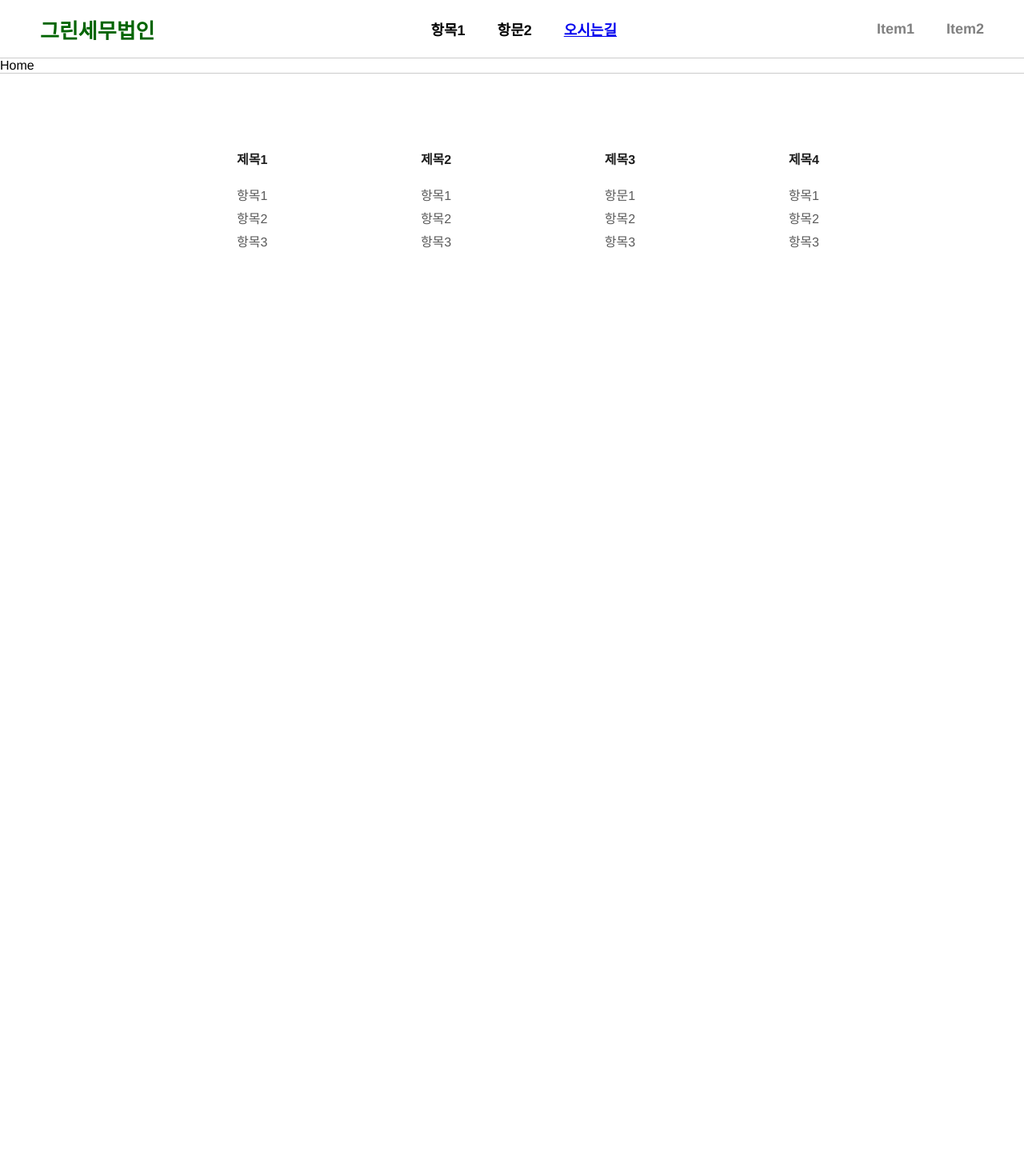
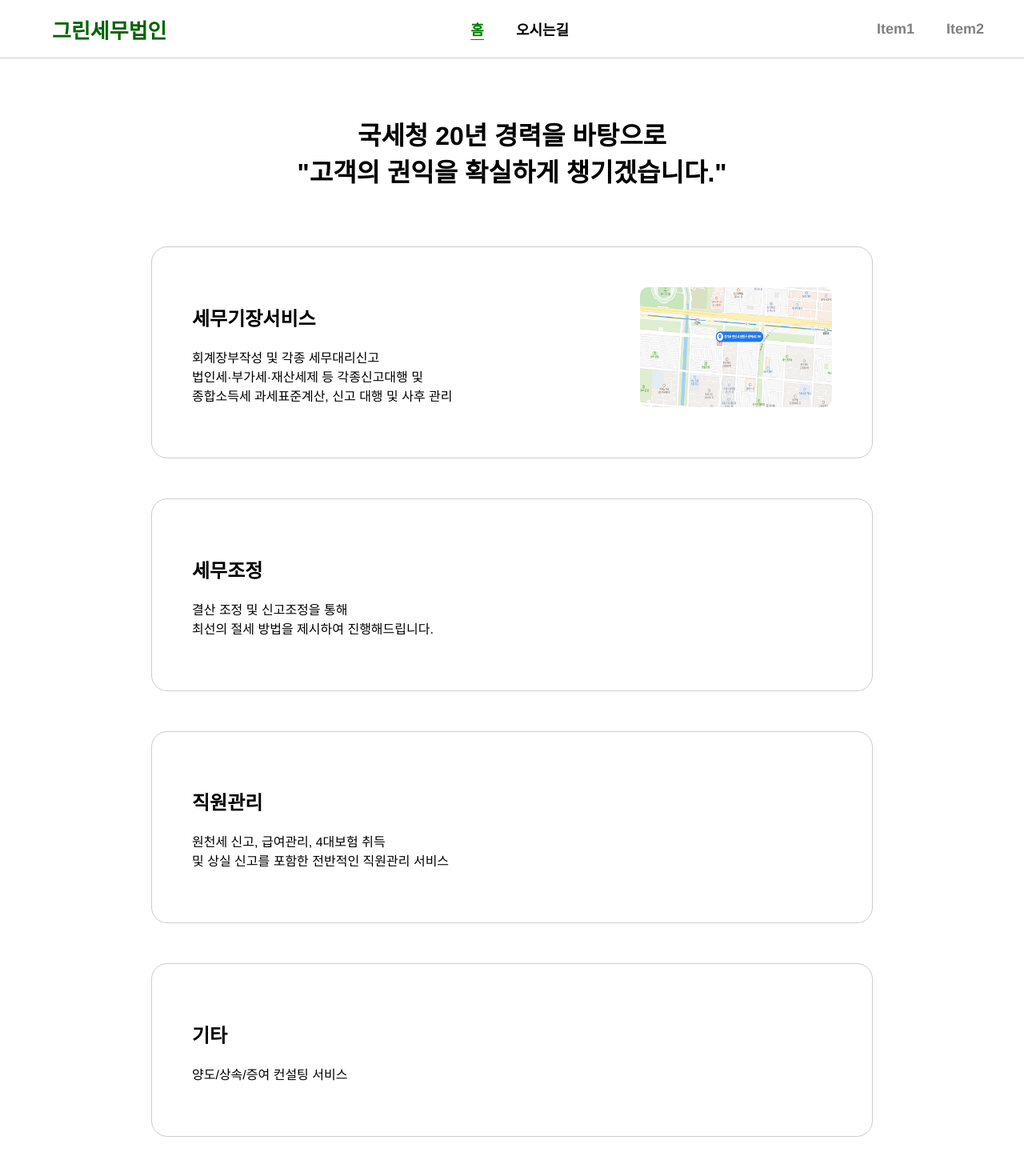
Before and after one commit to hungikim/accounting-agency-website, a React (Vite) app: page / in a window 1280 px wide. Shown: the top 1470 px of the page at 80% size. Before the commit the page ends 800 px from the top, so only its background shows below. Built offline with nearby package versions, Linux system fonts and the light colour scheme.

Commit message:
styled link to current page

```diff
--- a/src/App.css
+++ b/src/App.css
@@ -1,16 +1,7 @@
 * {
-
+    padding: 0;
 }
 
 .App {
 
 }
-
-.content {
-    min-height: 100vh;
-    display: flex;
-    justify-content: center;
-    align-items: center;
-    font-size: 40px;
-    font-weight: 900;
-}
--- a/src/App.jsx
+++ b/src/App.jsx
@@ -4,6 +4,7 @@ import Navbar from './Navbar.jsx'
 import Footer from './Footer.jsx'
 import Home from './Home.jsx'
 import Office from './Office.jsx'
+import NotFound from './NotFound.jsx'
 
 export default function App() {
   return (
@@ -12,6 +13,7 @@ export default function App() {
       <Routes>
         <Route path='/' element={<Home />} />
         <Route path='/office' element={<Office />} />
+        <Route path='*' element={<NotFound />} />
       </Routes>
       <Footer />
     </div>
--- a/src/Footer.css
+++ b/src/Footer.css
@@ -7,12 +7,14 @@
 }
 
 .footer-container {
+    display:flex;
     flex-basis: 60%;
-    display:flex;
     align-items: flex-start;
-    justify-content: space-between;
-
+    justify-content: space-around;
     line-height: 1.8em;
+    flex-wrap: wrap;
+    margin-top: 75px;
+    margin-bottom: 100px;
 }
 
 .footer-column {
@@ -25,3 +27,12 @@
     margin-bottom: 1rem;
     color: rgb(30,30,30);
 }
+
+.footer-break {
+    flex-basis: 100%;
+    height: 50px;
+
+}
+
+.footer-tel-info {
+}
--- a/src/Footer.jsx
+++ b/src/Footer.jsx
@@ -2,7 +2,7 @@ import './Footer.css'
 
 export default function Footer(){
     return (
-        <div className='Footer'>
+        <footer className='Footer'>
             <div className='footer-container'>
                 <ul className="footer-column">
                     <li className='footer-column-title'>제목1</li>
@@ -20,7 +20,6 @@ export default function Footer(){
                     <li className='footer-column-title'>제목3</li>
                     <li>항문1</li>
                     <li>항목2</li>
-                    <li>항목3</li>
                 </ul>
                 <ul className="footer-column">
                     <li className='footer-column-title'>제목4</li>
@@ -28,7 +27,12 @@ export default function Footer(){
                     <li>항목2</li>
                     <li>항목3</li>
                 </ul>
+                <div className='footer-break'></div>
+                <div className='footer-tel-info'>
+                    <p className='footer-column-title'>전화상담</p>
+                    <p>031-439-3455 (09:00 ~ 17:00)</p>
+                </div>
             </div>
-        </div>
+        </footer>
     )
 }
--- a/src/Home.css
+++ b/src/Home.css
@@ -0,0 +1,27 @@
+.Home {
+    display: flex;
+    flex-direction: column;
+    align-items: center;
+    justify-content: center;
+    margin: 50px 10px;
+    gap: 50px;
+}
+
+.content-intro {
+    text-align: center;
+}
+
+.content {
+    border: solid 1px #CCCCCC;
+    border-radius: 20px;
+
+    width: 800px;
+    padding: 50px;
+}
+
+.content-image {
+    width: 240px;
+    height: 150px;
+    float: right;
+    border-radius: 10px;
+}
--- a/src/Home.jsx
+++ b/src/Home.jsx
@@ -1,7 +1,43 @@
 import './Home.css'
+import greenLocation from './assets/green-location.png'
 
 export default function Home(){
     return (
-        <div>Home</div>
+        <main className='Home'>
+            <h1 className='content-intro'>
+                국세청 20년 경력을 바탕으로<br />
+                "고객의 권익을 확실하게 챙기겠습니다."
+            </h1>
+            <section className='content kijang'>
+                <img src={greenLocation} className='content-image' />
+                <h2 className="sub-title">세무기장서비스</h2>
+                <p className='content-description'>
+                    회계장부작성 및 각종 세무대리신고<br />
+                    법인세·부가세·재산세제 등 각종신고대행 및 <br />
+                    종합소득세 과세표준계산, 신고 대행 및 사후 관리
+                </p>
+            </section>
+            <div className='content jojung'>
+                <h2 className='sub-title'>세무조정</h2>
+                <p className='content-description'>
+                    결산 조정 및 신고조정을 통해 <br />
+                    최선의 절세 방법을 제시하여 진행해드립니다.
+                </p>
+            </div>
+            <div className='content employee'>
+                <h2 className="sub-title">직원관리</h2>
+                <p className='content-description'>
+                    원천세 신고, 급여관리, 4대보험 취득<br />
+                    및 상실 신고를 포함한 전반적인 직원관리 서비스
+                </p>
+            </div>
+            <div className='content guitar'>
+                <h2 className='sub-title'>기타</h2>
+                <p className='content-description'>
+                    양도/상속/증여 컨설팅 서비스
+                </p>
+            </div>
+
+        </main>
     )
 }
--- a/src/Navbar.css
+++ b/src/Navbar.css
@@ -16,6 +16,17 @@ header {
     gap: 20px;
 }
 
+.Navbar a {
+    text-decoration: none;
+}
+
+.navbar-center a.active {
+    color: green;
+    text-decoration: underline;
+    text-decoration-color: green;
+    text-underline-offset: 5px;
+}
+
 .logo {
     cursor: pointer;
     font-size: 26px;
@@ -23,19 +34,29 @@ header {
     margin-left: 20px;
 }
 .logo a {
-    text-decoration: none;
     color: darkgreen;
+    padding: 10px 15px;
+}
+
+.navbar-center a {
+    color: black;
+}
+
+.navbar-right a {
+    color: gray;
 }
 
 .nav-item {
     display: inline-block;
-    padding: 0 20px;
+    padding: 0px 5px;
+}
+
+.Navbar a:hover {
+    background: rgb(230, 230, 230);
+    border-radius: 10px;
     cursor: pointer;
 }
 
-.nav-item:hover {
+.nav-item a {
+    padding: 10px 15px;
 }
-
-.navbar-right {
-    color: gray;
-}
--- a/src/Navbar.jsx
+++ b/src/Navbar.jsx
@@ -1,22 +1,29 @@
 import './Navbar.css'
-import { Link } from 'react-router-dom'
+import { NavLink } from 'react-router-dom'
 
 export default function Navbar(){
     return (
         <header>
             <nav className='Navbar'>
                 <div className='logo'>
-                    <Link to='/'>그린세무법인</Link>
+                    <NavLink to='/'>그린세무법인</NavLink>
                 </div>
                 <ul className='navbar-center'>
-                    <li className="nav-item">항목1</li>
-                    <li className="nav-item">항문2</li>
-                <li className="nav-item"><Link to='/office'>오시는길</Link></li>
+                    <li className="nav-item">
+                        <NavLink to='/'>홈</NavLink>
+                    </li>
+                    <li className="nav-item">
+                        <NavLink to='/office'>오시는길</NavLink>
+                    </li>
                 </ul>
-                <div className='navbar-right'>
-                    <div className="nav-item">Item1</div>
-                    <div className="nav-item">Item2</div>
-                </div>
+                <ul className='navbar-right'>
+                    <li className="nav-item">
+                        <NavLink>Item1</NavLink>
+                    </li>
+                    <li className="nav-item">
+                        <NavLink>Item2</NavLink>
+                    </li>
+                </ul>
             </nav>
         </header>
     )
--- /dev/null
+++ b/src/NotFound.css
@@ -0,0 +1,5 @@
+.NotFound {
+    margin: 50px;
+    font-size: 24px;
+    font-weight: bold;
+}
--- /dev/null
+++ b/src/NotFound.jsx
@@ -0,0 +1,19 @@
+import './NotFound.css'
+import { useEffect } from 'react'
+import { useNavigate } from 'react-router-dom'
+
+export default function NotFound(){
+    const navigate = useNavigate()
+    useEffect( () => {
+        setTimeout( () => {
+            navigate('/')
+        }, 1000)
+    }, [])
+
+
+    return (
+        <div className='NotFound'>
+            :( 유효한 URL이 아닙니다. 잠시 후 자동으로 리다이렉트됩니다 ...
+        </div>
+    )
+}
--- a/src/Office.jsx
+++ b/src/Office.jsx
@@ -9,6 +9,7 @@ export default function Office(){
                 <p>주소: 안산시 광덕4로 116 304호</p>
                 <p>TEL: 031-439-3455</p>
                 <p>FAX: 031-439-3466</p>
+                <p>전화상담: 09:00 ~ 17:00</p>
             </div>
             <div className='map-container'>
             <img className='map-image' onClick={ () => window.open('https://naver.me/Gd1uu2DP','_blank') } src={greenLocation} alt='그린세무법인 위치' width='800px' height='400px' />
```
